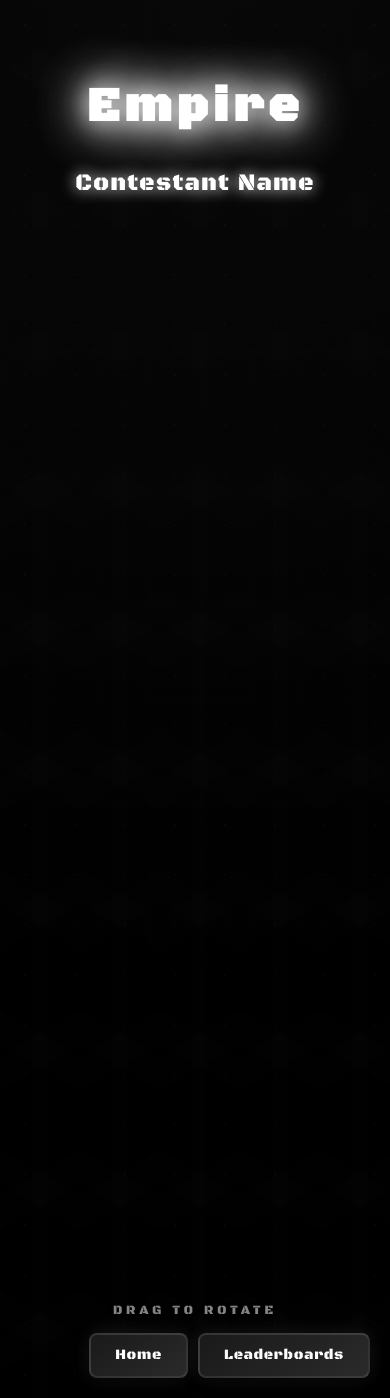
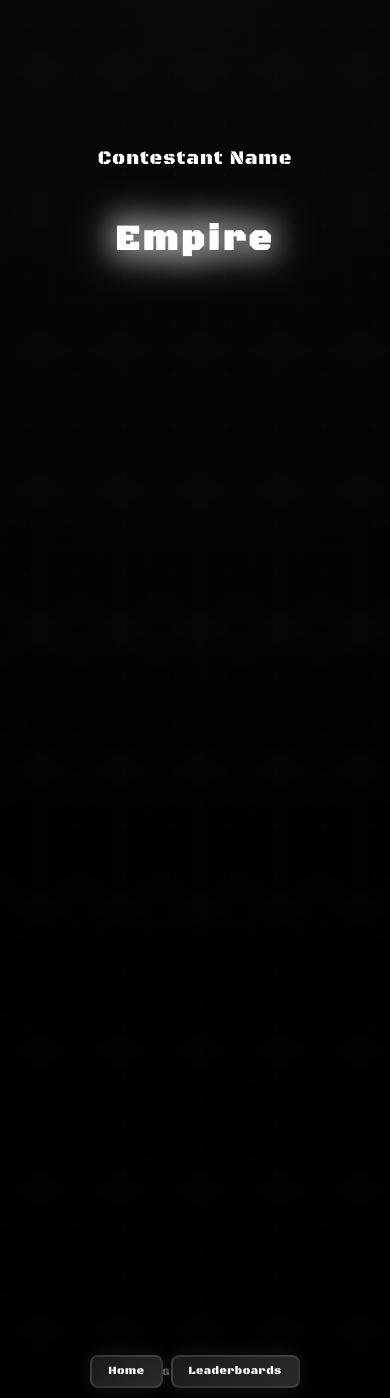
Before and after one commit to bright4Pres/intramuralsscoretracker, a Django app: page /mrmspisay/ in a window 390 px wide. Run offline with Django 5.2, Linux system fonts and the light colour scheme; data that the repository does not hold is empty; some libraries are stand-ins or nearby versions.

Commit message:
fixed mobile responsiveness

```diff
--- a/scoretracker/scoring/templates/mrmspisay.html
+++ b/scoretracker/scoring/templates/mrmspisay.html
@@ -20,11 +20,13 @@
   <div class="bg-hexagons"></div>
 
   <main>
-  <h1 class="heading__text" id="empire-heading">
-    Empire
-  </h1>
-  <div class="contestant-name-display" id="contestant-name">
-    Contestant Name
+  <div class="text-container">
+    <h1 class="heading__text" id="empire-heading">
+      Empire
+    </h1>
+    <div class="contestant-name-display" id="contestant-name">
+      Contestant Name
+    </div>
   </div>
   <div class="circular-carousel">
     <div class="circular-carousel__list">
--- a/scoretracker/static/css/mspisay.css
+++ b/scoretracker/static/css/mspisay.css
@@ -18,13 +18,14 @@
 }
 
 body {
-  background-color: #000000;
+  background: linear-gradient(135deg, #000000 0%, #000000 100%);
   color: var(--color-white);
   font-family: "Open Sans", sans-serif;
   font-optical-sizing: auto;
   position: relative;
   min-height: 100vh;
   overflow: hidden;
+  transition: background 1.5s cubic-bezier(0.4, 0, 0.2, 1);
 }
 
 /* Background Layers */
@@ -210,7 +211,7 @@
 main {
   position: relative;
   width: 100%;
-  height: 100vh;
+  height: 100dvh;
   z-index: 10;
 }
 
@@ -245,26 +246,26 @@
   }
 }
 
+.text-container {
+  position: absolute;
+  top: 80px;
+  left: 50%;
+  transform: translateX(-50%);
+  text-align: center;
+  z-index: 100;
+  width: 90vw;
+}
+
 .heading__text {
-  top: 80px;
   font-family: "Black Ops One", system-ui;
   font-size: clamp(3rem, 8vw, 6rem);
   font-weight: 700;
-  left: 50%;
   letter-spacing: 0.1em;
   margin: 0;
-  text-align: center;
-  transform: translateX(-50%);
   white-space: nowrap;
-  position: absolute;
   transition: color 0.3s ease;
-  z-index: 100;
   will-change: color;
-  text-shadow:
-    0 0 20px currentColor,
-    0 0 40px currentColor,
-    0 4px 8px rgba(0, 0, 0, 0.8);
-  animation: textGlow 2s ease-in-out infinite;
+  text-shadow: 0 0 30px currentColor, 0 0 50px currentColor, 0 2px 4px rgba(0, 0, 0, 0.5);
 }
 
 @keyframes textGlow {
@@ -284,22 +285,17 @@
 }
 
 .contestant-name-display {
-  position: absolute;
-  top: 170px;
-  left: 50%;
-  transform: translateX(-50%);
   font-family: "Black Ops One", system-ui;
   font-size: clamp(1.5rem, 4vw, 2.5rem);
   color: var(--empire-color);
   text-align: center;
-  z-index: 100;
   letter-spacing: 0.05em;
-  text-shadow:
-    0 0 15px currentColor,
-    0 2px 6px rgba(0, 0, 0, 0.9);
-  transition: color 0.3s ease;
-  will-change: color;
+  text-shadow: 0 2px 4px rgba(0, 0, 0, 0.2);
+  transition: all 0.5s ease;
+  will-change: color, text-shadow;
   white-space: nowrap;
+  margin: 10px 0 0 0;
+}
   animation: slideInScale 0.5s ease-out;
 }
 
@@ -324,7 +320,7 @@
   font-size: clamp(0.8rem, 2vw, 1.2rem);
   letter-spacing: 0.3em;
   z-index: 100;
-  text-shadow: 0 2px 4px rgba(0, 0, 0, 0.8);
+  text-shadow: 0 2px 4px rgba(0, 0, 0, 0.5);
   animation: instructionBlink 2s ease-in-out infinite;
 }
 
@@ -394,9 +390,9 @@
 }
 
 .circular-carousel {
-  --circular-size: 100vh;
+  --circular-size: 100dvh;
   width: 100vw;
-  height: 100vh;
+  height: 100dvh;
   position: absolute;
   left: 50%;
   transform: translatex(-50%);
@@ -452,3 +448,96 @@
 .circular-carousel__item img:hover {
   transform: scale(1.05);
 }
+
+/* Mobile Responsive */
+@media (max-width: 768px) {
+  .text-container {
+    top: 10dvh;
+    width: 95vw;
+  }
+
+  .heading__text {
+    font-size: clamp(1.8rem, 9vw, 3rem);
+  }
+
+  .contestant-name-display {
+    font-size: clamp(1rem, 5vw, 1.5rem);
+    margin-top: 8px;
+  }
+
+  .instruction {
+    bottom: 20px;
+    font-size: clamp(0.5rem, 2.5vw, 0.8rem);
+  }
+
+  .circular-carousel {
+    --circular-size: 100dvh;
+    position: fixed;
+    top: 50%;
+    left: 50%;
+    transform: translate(-50%, -50%);
+    width: 100dvh;
+    height: 100dvh;
+  }
+
+  .circular-carousel__list {
+    width: 100dvh;
+    height: 100dvh;
+    position: absolute;
+    top: 50%;
+    left: 50%;
+    transform: translate(-50%, -50%);
+  }
+
+  .circular-carousel__item img {
+    width: 160px;
+    height: 200px;
+  }
+
+  .nav-buttons {
+    bottom: 10px;
+    right: 10px;
+    left: 10px;
+    justify-content: center;
+    flex-wrap: wrap;
+    gap: 8px;
+  }
+
+  .nav-btn {
+    padding: 8px 16px;
+    font-size: 0.7rem;
+  }
+
+  .corner-accent {
+    width: 80px;
+    height: 80px;
+  }
+
+  .corner-accent.top-left,
+  .corner-accent.top-right {
+    top: 10px;
+  }
+
+  .corner-accent.bottom-left,
+  .corner-accent.bottom-right {
+    bottom: 10px;
+  }
+
+  .corner-accent.top-left,
+  .corner-accent.bottom-left {
+    left: 10px;
+  }
+
+  .corner-accent.top-right,
+  .corner-accent.bottom-right {
+    right: 10px;
+  }
+
+  .corner-accent::before {
+    width: 30px;
+  }
+
+  .corner-accent::after {
+    height: 30px;
+  }
+}
--- a/scoretracker/static/js/mspisay.js
+++ b/scoretracker/static/js/mspisay.js
@@ -53,23 +53,44 @@
     const empireColor = contestantData.empire_color;
     const empireName = contestantData.empire_display.toUpperCase();
 
+    // Define background and text colors for each empire
+    const empireThemes = {
+      'pegasus': { bg: '#f2c326', text: '#000000' }, // yellow bg, black text
+      'phoenix': { bg: '#f97316', text: '#ffffff' }, // orange bg, white text
+      'shinobi': { bg: '#b82222', text: '#ffffff' }, // red bg, white text
+      'chimera': { bg: '#242695', text: '#ffffff' }  // purple/blue bg, white text
+    };
+
+    const theme = empireThemes[empire] || { bg: empireColor, text: '#ffffff' };
+
     // Update CSS variable
     document.documentElement.style.setProperty('--empire-color', empireColor);
 
+    // Update body background with liquid spread effect
+    document.body.style.background = `radial-gradient(circle at 50% 50%, ${theme.bg} 0%, ${theme.bg}ee 40%, ${theme.bg}cc 70%, ${theme.bg}99 100%)`;
+
     // Update heading text and style
     empireHeading.textContent = empireName;
-    empireHeading.style.color = empireColor;
+    empireHeading.style.color = theme.text;
+    empireHeading.style.textShadow = `0 2px 4px rgba(0, 0, 0, 0.2)`;
 
     // Update contestant name display with animation re-trigger
     contestantNameDisplay.style.animation = 'none';
     setTimeout(() => {
       contestantNameDisplay.textContent = contestantName;
-      contestantNameDisplay.style.color = empireColor;
+      contestantNameDisplay.style.color = theme.text;
+      contestantNameDisplay.style.textShadow = `0 2px 4px rgba(0, 0, 0, 0.2)`;
       contestantNameDisplay.style.animation = 'slideInScale 0.5s ease-out';
     }, 10);
 
-    // Update background gradient with empire color
-    bgGradient.style.background = `radial-gradient(circle at 50% 0%, ${empireColor}15, #000000 70%)`;
+    // Update instruction text
+    const instruction = document.querySelector('.instruction');
+    if (instruction) {
+      instruction.style.color = `${theme.text}99`;
+    }
+
+    // Update background gradient layer
+    bgGradient.style.background = `radial-gradient(circle at 50% 0%, ${theme.bg}20, transparent 70%)`;
 
     // Dim contestants not from the same empire
     carouselItems.forEach(item => {
```
Also changed, not shown: 2 other files.
